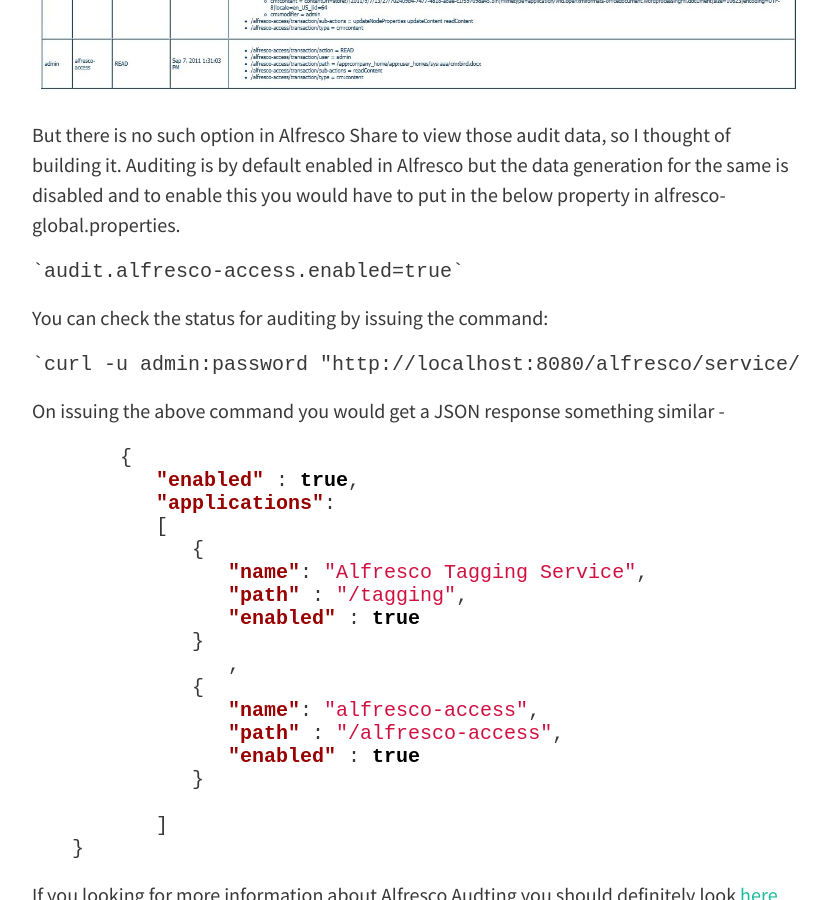
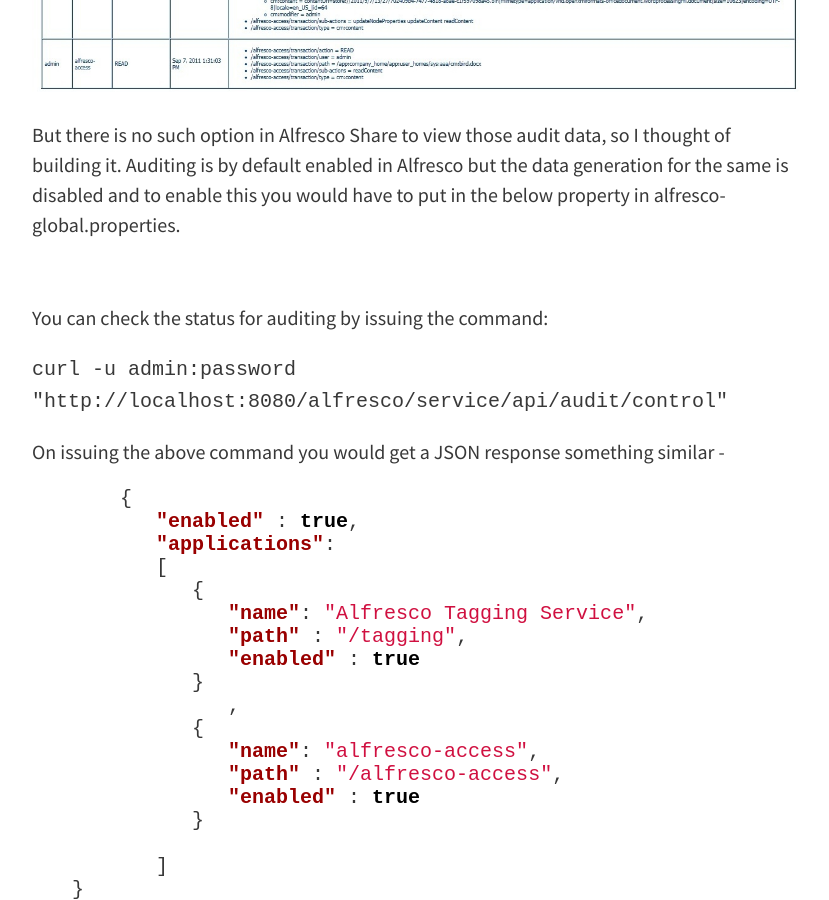
Before and after one commit to sujaypillai/sujaypillai.github.io, a Jekyll site: the page built from _posts/2015-09-18-aikau-auditing-reporting.md, in a window 1280 px wide and 900 px high, scrolled down 829 px. Shown: the whole window, without its empty margins (224-1053 px from the left). Built offline with Jekyll 4.4.1, drawn with Linux system fonts in a browser that asks for light colours; nearby versions of some CDN libraries; comment, search, counter and statistics services are not loaded.

Commit message:
Aikau Audit Report

````diff
--- a/_posts/2015-09-18-aikau-auditing-reporting.md
+++ b/_posts/2015-09-18-aikau-auditing-reporting.md
@@ -10,11 +10,13 @@ Below is a screenshot of how it looked -
 
 But there is no such option in Alfresco Share to view those audit data, so I thought of building it. Auditing is by default enabled in Alfresco but the data generation for the same is disabled and to enable this you would have to put in the below property in alfresco-global.properties.
 
-    `audit.alfresco-access.enabled=true`
+```audit.alfresco-access.enabled=true
+```
 
 You can check the status for auditing by issuing the command:
 
-    `curl -u admin:password "http://localhost:8080/alfresco/service/api/audit/control"``
+```curl -u admin:password "http://localhost:8080/alfresco/service/api/audit/control"
+```
 
 On issuing the above command you would get a JSON response something similar -
 {% highlight json %}
````
